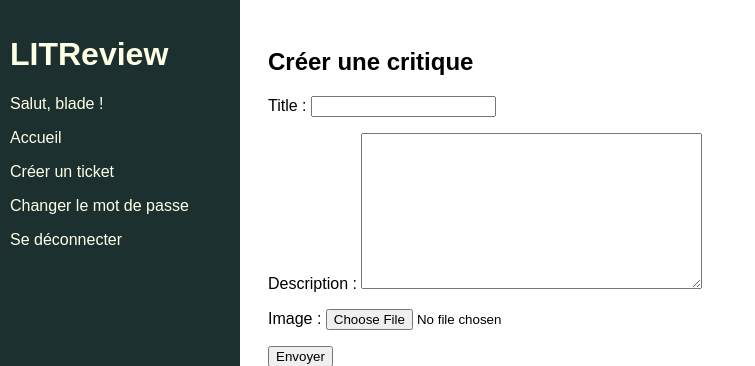
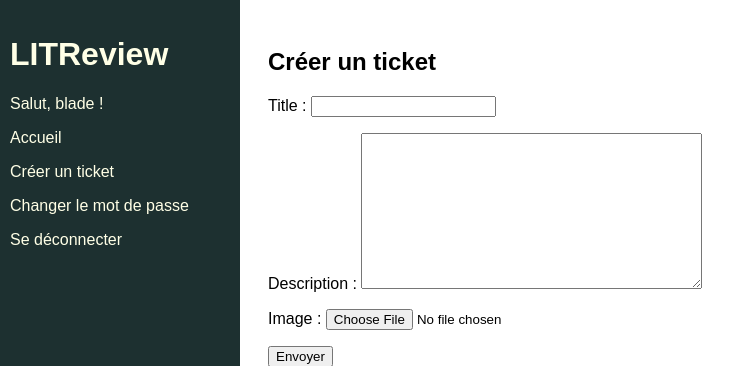
Before and after one commit to gmaOCR/TP9, a Django app: page /ticket/create/ in a window 1280 px wide. Shown: the top 366 px of the page, without its empty margins (0-755 px from the left). Run offline with Django 4.2, Linux system fonts and the light colour scheme; the first user in the database is signed in.

Commit message:
minor textual corrections

```diff
--- a/ticket/templates/ticket/create_ticket_post.html
+++ b/ticket/templates/ticket/create_ticket_post.html
@@ -1,6 +1,6 @@
 {% extends 'base.html' %}
 {% block content %}
-    <h2>Créer une critique</h2>
+    <h2>Créer un ticket</h2>
     <form method="post" enctype="multipart/form-data">
         {{ ticket_form.as_p }}
         {% csrf_token %}
--- a/ticket/templates/ticket/home.html
+++ b/ticket/templates/ticket/home.html
@@ -6,7 +6,7 @@
         {% for ticket in tickets %}
             <div class="post">
                 <a href="{% url 'view_ticket' ticket.id %}">
-                    <h4>Critique : {{ ticket.title }}</h4>
+                    <h4>Ticket : {{ ticket.title }}</h4>
                     <p>{% include "./ticket_img.html" %}</p>
                 </a>
             </div>
```
